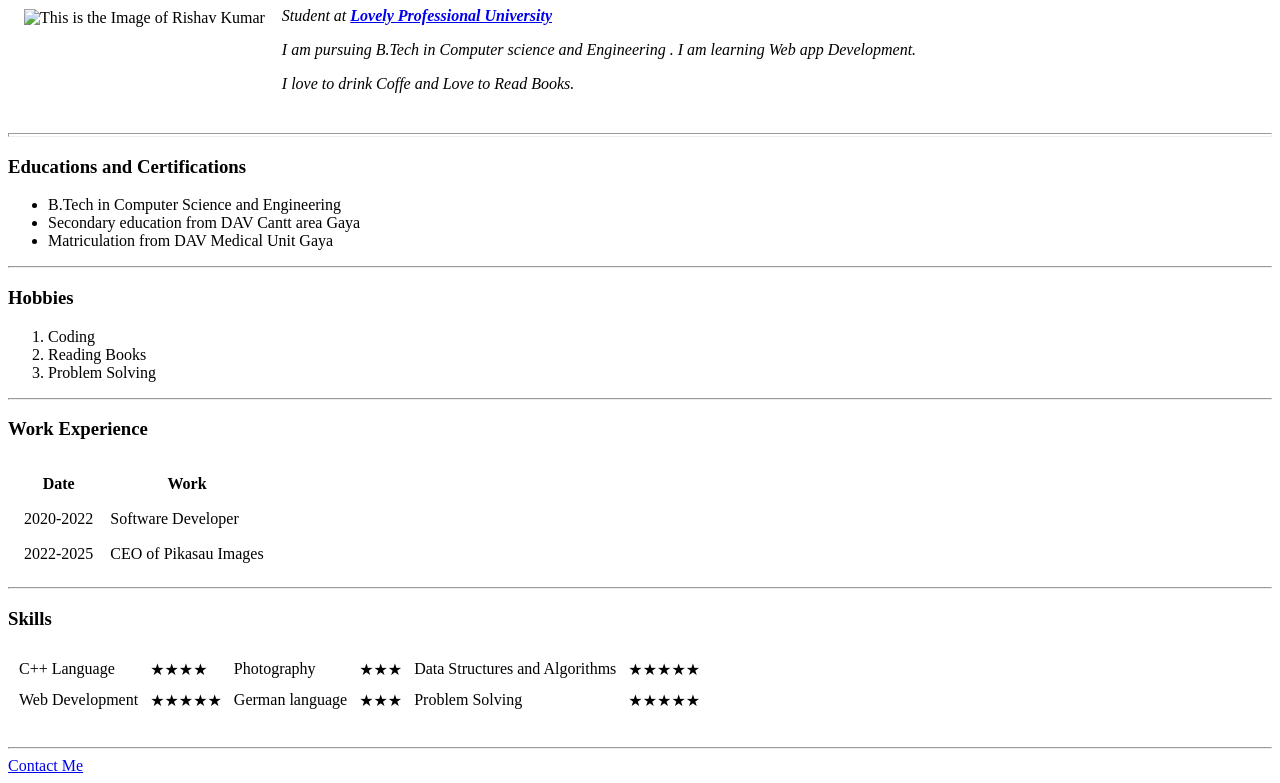
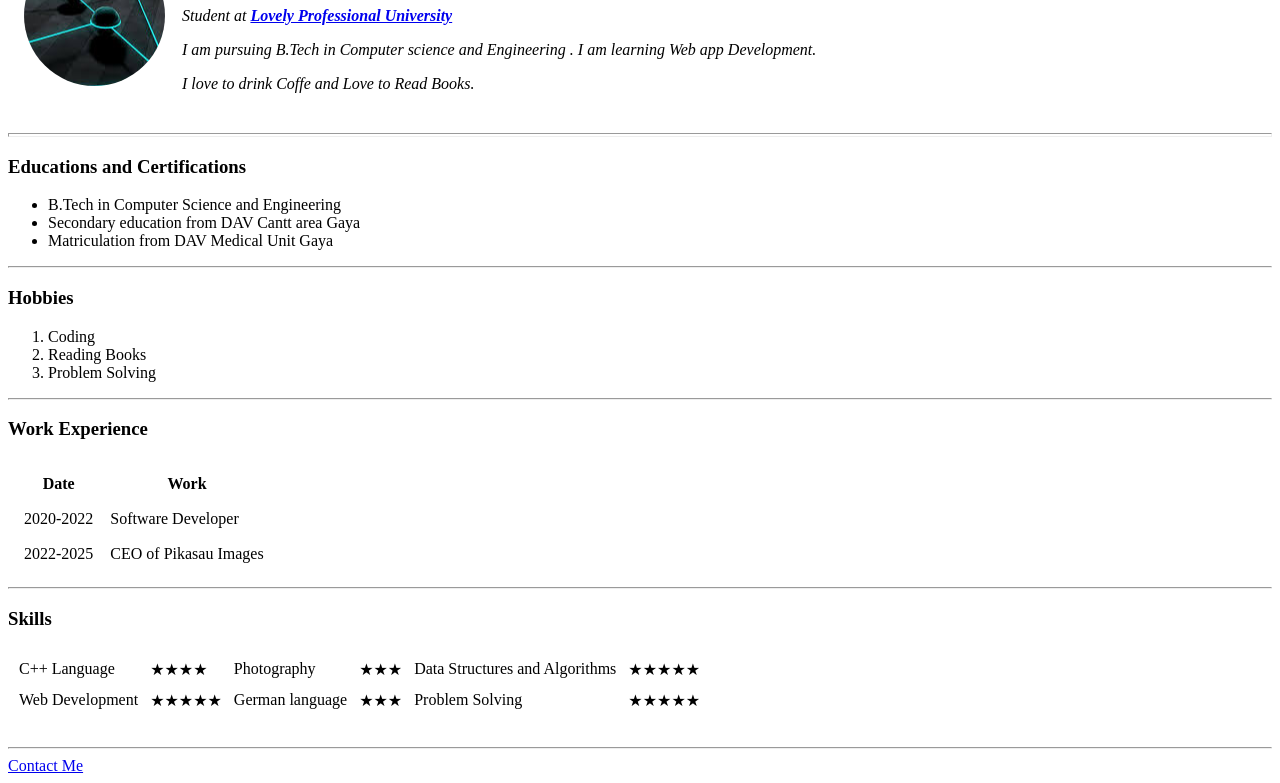
Before and after one commit to Rishav5013/CV, a plain HTML site: page index.html in a window 1280 px wide. Shown: the part 97-880 px from the top of the page. Drawn offline with Linux system fonts and the light colour scheme.

Commit message:
Update index.html

```diff
--- a/index.html
+++ b/index.html
@@ -9,7 +9,7 @@
 <body>
   <table cellspacing="15">
     <tr>
-      <td><img src="Images/img-3.png" alt="This is the Image of Rishav Kumar"></td>
+      <td><img src="img-3.png" alt="This is the Image of Rishav Kumar"></td>
       <td>
         <h1>My name is Rishav Kumar</h1>
         <p><em>Student at <strong><a href="https://www.lpu.in/"> Lovely Professional University</a></strong></em></p>
```
